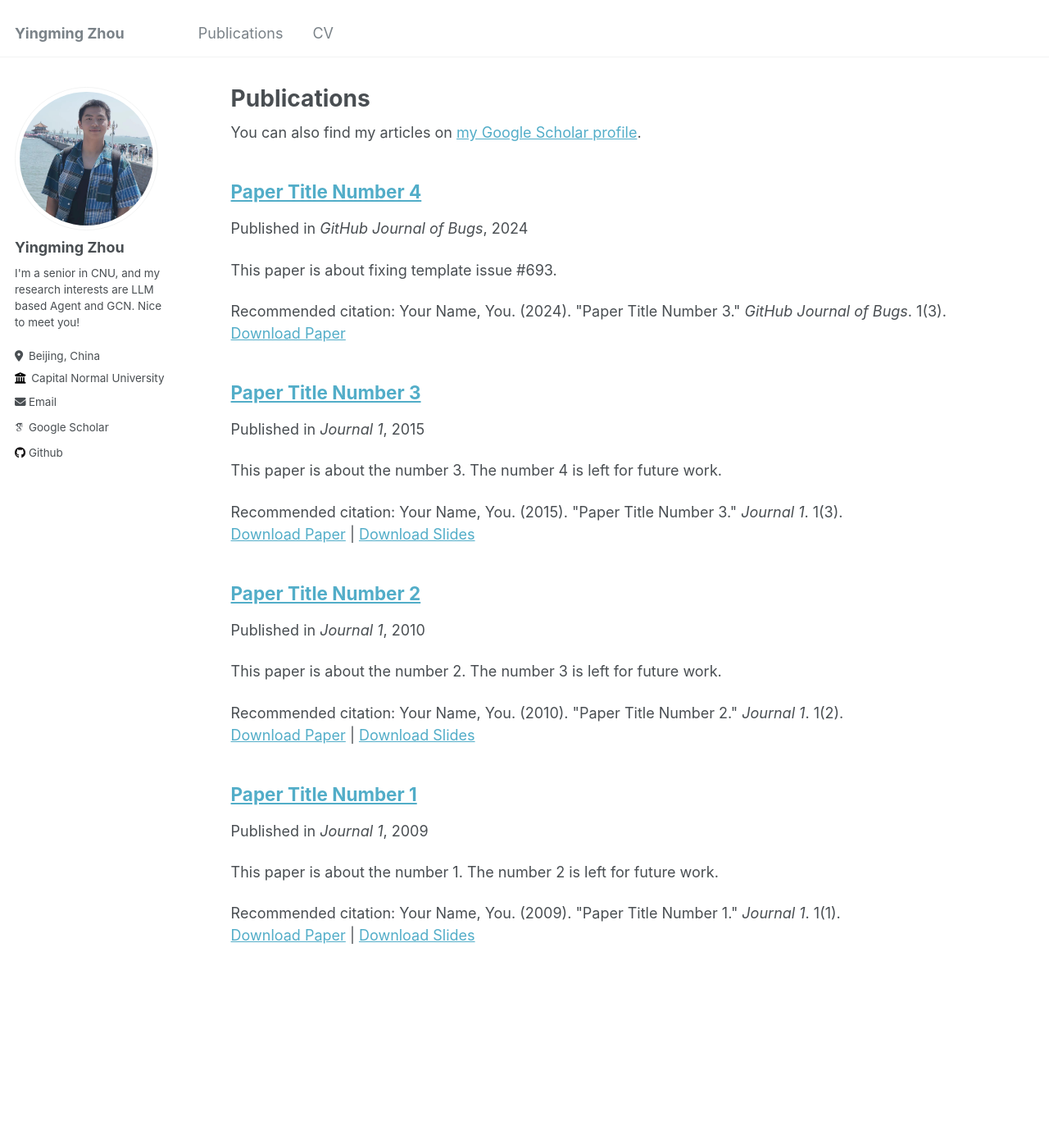
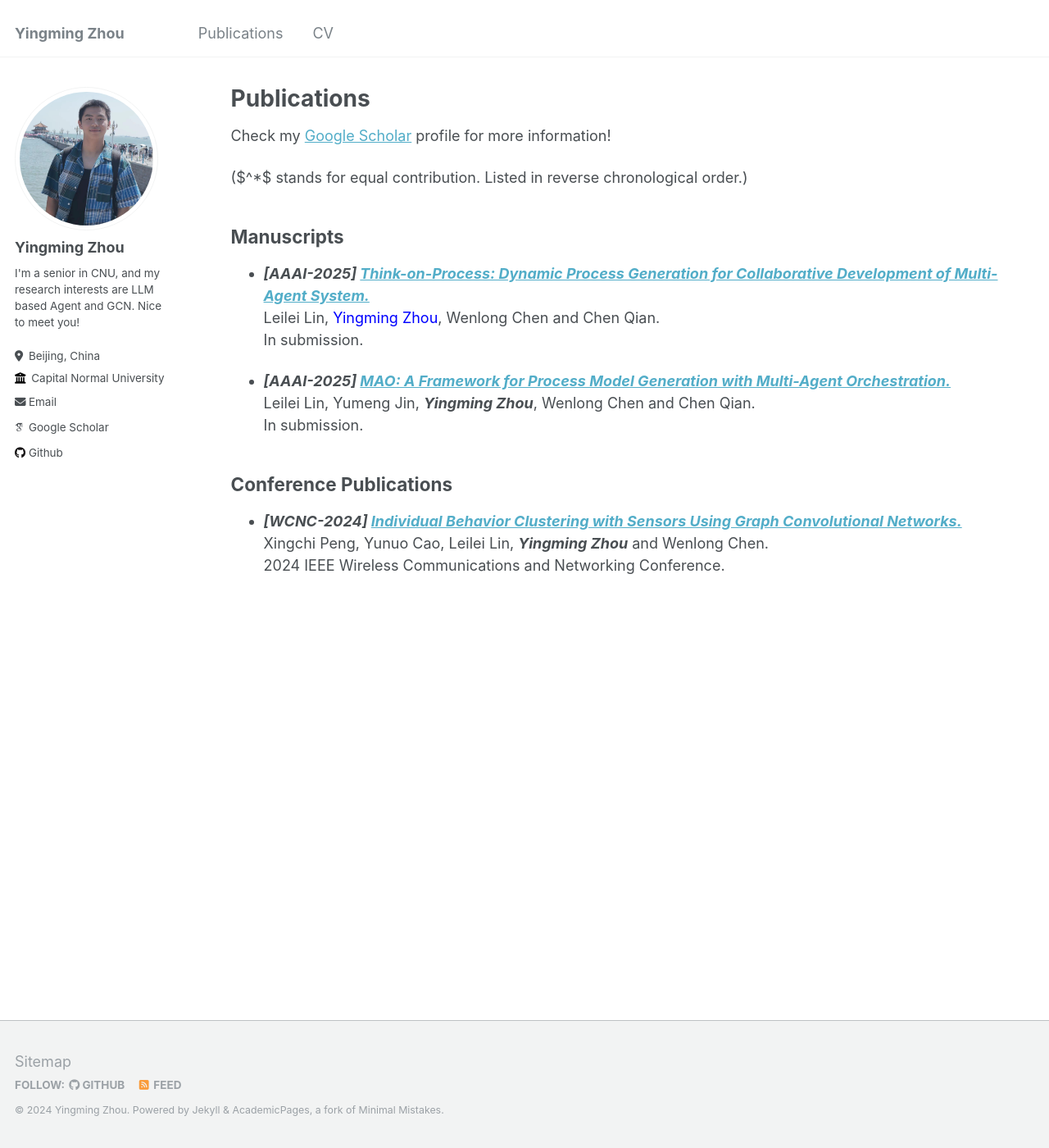
Before and after one commit to Aizhouym/Aizhouym.github.io, a Jekyll site: the page built from _pages/publications.md, in a window 1280 px wide and 1400 px high. Shown: the whole window at 82% size. Built offline with Jekyll 4.4.1, drawn with Linux system fonts in a browser that asks for light colours; some web fonts are replaced.

Commit message:
Update publications.md

```diff
--- a/_pages/publications.md
+++ b/_pages/publications.md
@@ -5,12 +5,32 @@ permalink: /publications/
 author_profile: true
 ---
 
-{% if site.author.googlescholar %}
-  <div class="wordwrap">You can also find my articles on <a href="{{site.author.googlescholar}}">my Google Scholar profile</a>.</div>
-{% endif %}
+Check my [Google Scholar](https://scholar.google.com/citations?user=7GaCGpgAAAAJ&hl=zh-CN) profile for more information!
 
-{% include base_path %}
+($^*$ stands for equal contribution. Listed in reverse chronological order.)
 
-{% for post in site.publications reversed %}
-  {% include archive-single.html %}
-{% endfor %}
+## Manuscripts
+
+
+- ***[AAAI-2025] [Think-on-Process: Dynamic Process Generation for Collaborative Development of Multi-Agent System.](https://arxiv.org/pdf/2409.06568)***
+<br> Leilei Lin,
+<span style="color:blue">Yingming Zhou</span>,
+Wenlong Chen and Chen Qian.
+<br>In submission.
+
+
+- ***[AAAI-2025] [MAO: A Framework for Process Model Generation with Multi-Agent Orchestration.](https://arxiv.org/pdf/2408.01916)***
+<br> Leilei Lin,
+Yumeng Jin,
+***Yingming Zhou***,
+Wenlong Chen and Chen Qian.
+<br>In submission.
+
+## Conference Publications
+
+- ***[WCNC-2024] [Individual Behavior Clustering with Sensors Using Graph Convolutional Networks.](https://ieeexplore.ieee.org/stamp/stamp.jsp?tp=&arnumber=10571088)***
+<br> Xingchi Peng,
+Yunuo Cao,
+Leilei Lin,
+***Yingming Zhou***  and Wenlong Chen.
+<br> 2024 IEEE Wireless Communications and Networking Conference.
```
